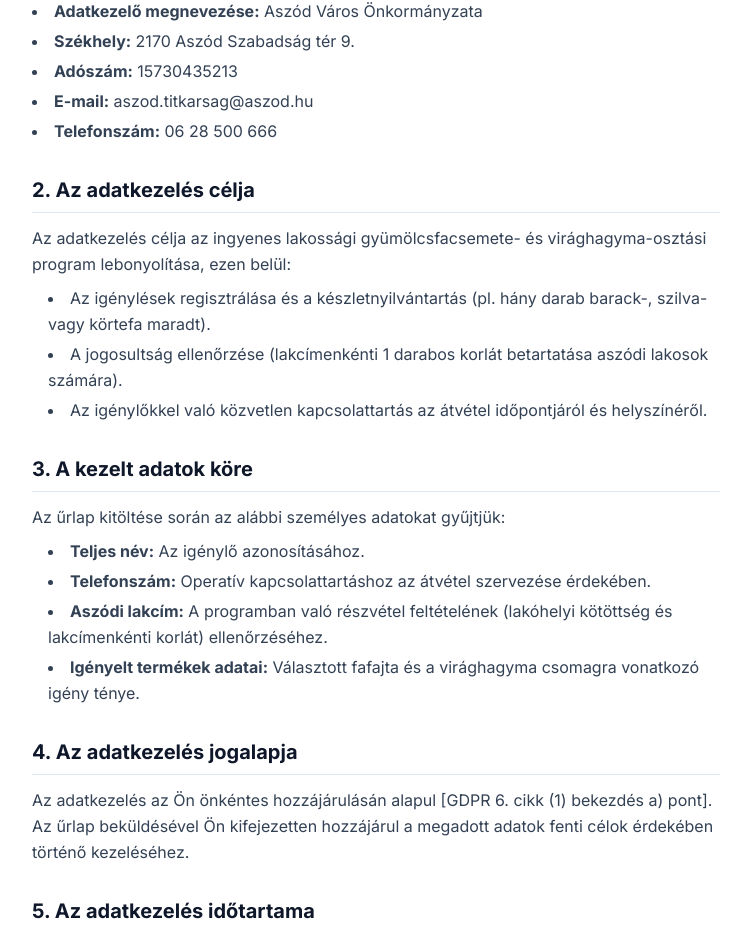
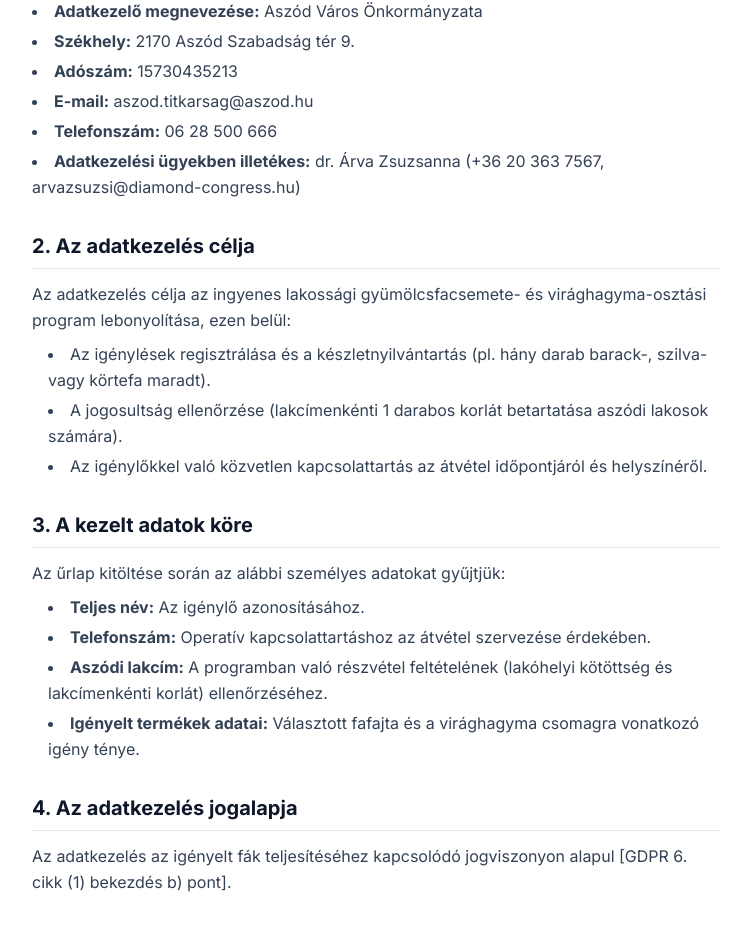
Before and after one commit to Lujza69/aszod-gyumolcsfa-igenyles, a Next.js app: page /adatkezelesi-tajekoztato in a window 1280 px wide. Shown: the part 291-1221 px from the top of the page, without its empty margins (264-1015 px from the left). Built offline with nearby package versions, Linux system fonts and the light colour scheme.

Commit message:
Update Privacy Policy with DPO and new legal basis

```diff
--- a/src/app/adatkezelesi-tajekoztato/page.tsx
+++ b/src/app/adatkezelesi-tajekoztato/page.tsx
@@ -24,6 +24,7 @@ export default function PrivacyPolicy() {
                             <li><strong>Adószám:</strong> 15730435213</li>
                             <li><strong>E-mail:</strong> aszod.titkarsag@aszod.hu</li>
                             <li><strong>Telefonszám:</strong> 06 28 500 666</li>
+                            <li><strong>Adatkezelési ügyekben illetékes:</strong> dr. Árva Zsuzsanna (+36 20 363 7567, arvazsuzsi@diamond-congress.hu)</li>
                         </ul>
                     </section>
 
@@ -51,7 +52,7 @@ export default function PrivacyPolicy() {
                     <section>
                         <h2 className="text-xl font-bold text-slate-900 mb-3 border-b pb-2">4. Az adatkezelés jogalapja</h2>
                         <p>
-                            Az adatkezelés az Ön önkéntes hozzájárulásán alapul [GDPR 6. cikk (1) bekezdés a) pont]. Az űrlap beküldésével Ön kifejezetten hozzájárul a megadott adatok fenti célok érdekében történő kezeléséhez.
+                            Az adatkezelés az igényelt fák teljesítéséhez kapcsolódó jogviszonyon alapul [GDPR 6. cikk (1) bekezdés b) pont].
                         </p>
                     </section>
 
```
